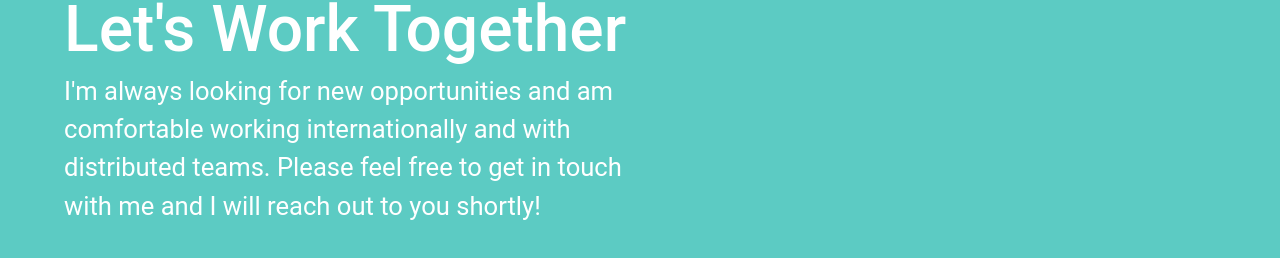
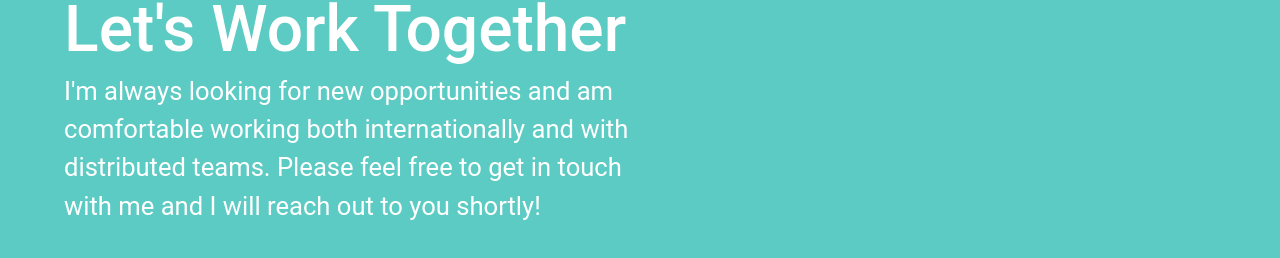
Before and after one commit to mfreemon/mfreemon.github.io, a React (Create React App) app in the folder client/: page /work in a window 1280 px wide. Shown: the part 1298-1556 px from the top of the page. Built offline with nearby package versions, Linux system fonts and the light colour scheme; a web font is replaced by a local one.

Commit message:
small change to see changes

```diff
--- a/client/src/Components/ContactUs.js
+++ b/client/src/Components/ContactUs.js
@@ -5,7 +5,7 @@ const ContactUs = () => {
   return (
   <div className="contact">
     <h2>Let's Work Together</h2>
-    <p>I'm always looking for new opportunities and am comfortable working internationally
+    <p>I'm always looking for new opportunities and am comfortable working both internationally
       and with distributed teams. Please feel free to get in touch with me and I will
       reach out to you shortly!
     </p>
```
